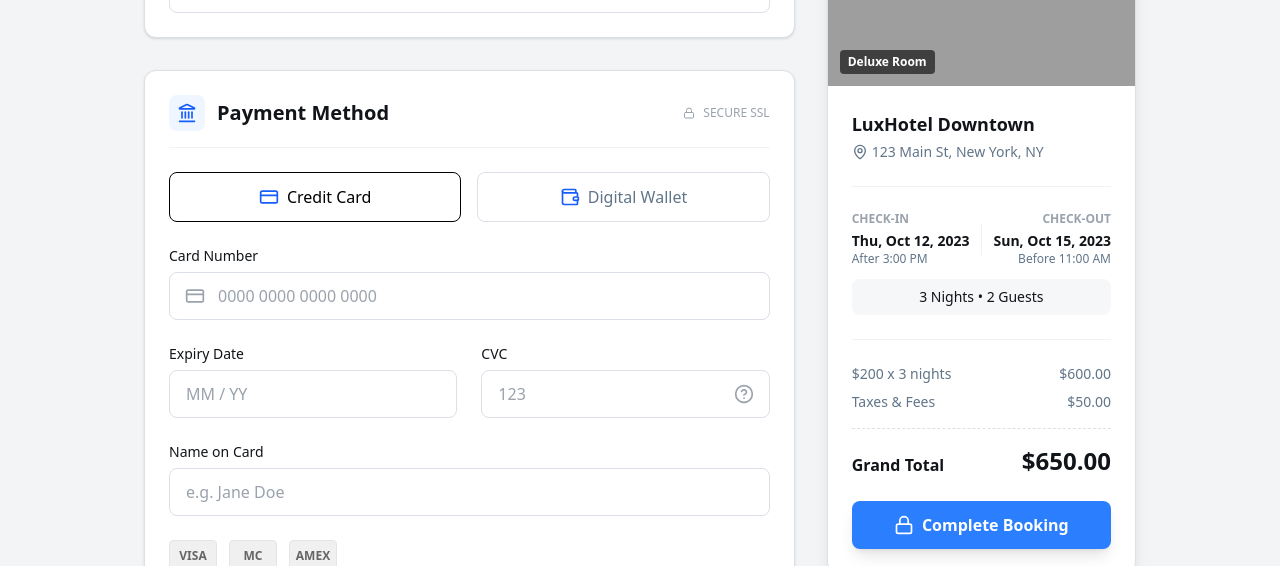
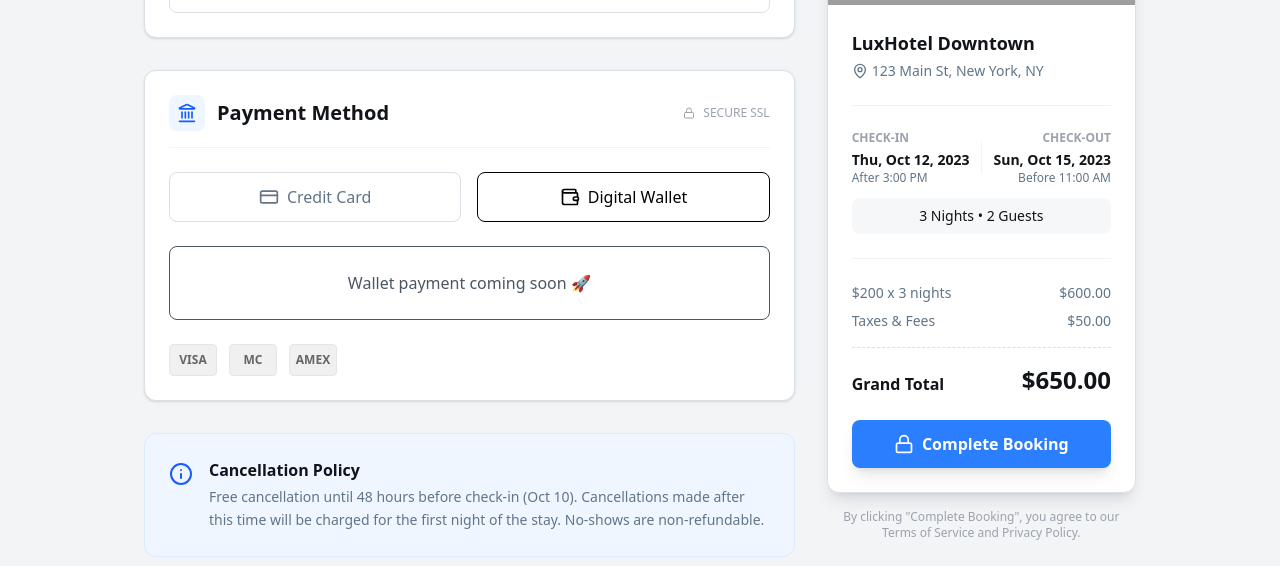
Before and after one commit to phanreach/Hotel-Management-System, a Next.js app: page /confirm-booking in a window 1280 px wide. Both pictures are taken after a click on the button "Digital Wallet". Shown: the part 606-1172 px from the top of the page. Built offline with nearby package versions, Linux system fonts and the light colour scheme; grey boxes are pictures that could not be loaded.

Commit message:
feat: enhance payment method component with card and wallet options

```diff
--- a/components/payment-method.tsx
+++ b/components/payment-method.tsx
@@ -1,3 +1,4 @@
+"use client";
 import React from "react";
 import {
   Wallet,
@@ -9,43 +10,57 @@ import {
 } from "lucide-react";
 
 export default function PaymentMethod() {
+  const [method, setMethod] = React.useState<"card" | "wallet">("card");
+
   return (
     <section className="bg-white rounded-xl border border-[#dbe0e6] p-6 shadow-sm">
       <div className="flex items-center justify-between mb-6 border-b border-[#f0f2f4] pb-4">
         <div className="flex items-center gap-3">
           <div className="p-2 bg-blue-50 rounded-lg text-primary">
-            <span className="material-symbols-outlined">
-              {" "}
             <Landmark size={20} className="text-blue-600" />
-            </span>
           </div>
           <h3 className="text-xl font-bold text-[#111418]">Payment Method</h3>
         </div>
         <div className="flex items-center gap-2 text-[#9aa2ac]">
-          <span className="material-symbols-outlined text-sm">
           <Lock size={12} className="text-grey-600" />
-          </span>
+
           <span className="text-xs font-medium uppercase">Secure SSL</span>
         </div>
       </div>
 
       {/* Payment Tabs */}
       <div className="flex gap-4 mb-6">
-        <button className="flex-1 flex items-center justify-center gap-2 py-3 px-4 rounded-lg bg-primary/10 text-primary border border-primary font-medium transition-all">
-          <span className="material-symbols-outlined">
-            {" "}
-            <CreditCard size={20} className="text-blue-600" />
-          </span>
+        {/* Credit Card Tab */}
+        <button
+          type="button"
+          onClick={() => setMethod("card")}
+          className={`flex-1 flex items-center justify-center gap-2 py-3 px-4 rounded-lg font-medium transition-all
+      ${
+        method === "card"
+          ? "bg-primary/10 text-primary border border-primary"
+          : "bg-white border border-[#dbe0e6] text-[#617589] hover:bg-gray-50"
+      }`}
+        >
+          <CreditCard size={20} />
           Credit Card
         </button>
-        <button className="flex-1 flex items-center justify-center gap-2 py-3 px-4 rounded-lg bg-white border border-[#dbe0e6] text-[#617589] font-medium hover:bg-gray-50 transition-all">
-          <span className="material-symbols-outlined">
-            <Wallet size={20} className="text-blue-600" />
-          </span>
+
+        {/* Wallet Tab */}
+        <button
+          type="button"
+          onClick={() => setMethod("wallet")}
+          className={`flex-1 flex items-center justify-center gap-2 py-3 px-4 rounded-lg font-medium transition-all
+      ${
+        method === "wallet"
+          ? "bg-primary/10 text-primary border border-primary"
+          : "bg-white border border-[#dbe0e6] text-[#617589] hover:bg-gray-50"
+      }`}
+        >
+          <Wallet size={20} />
           Digital Wallet
         </button>
       </div>
-
+      {method === "card" && (
         <form className="grid grid-cols-1 md:grid-cols-2 gap-6">
           <div className="md:col-span-2 flex flex-col gap-1.5">
             <label
@@ -61,9 +76,8 @@ export default function PaymentMethod() {
                 placeholder="0000 0000 0000 0000"
                 type="text"
               />
-            <span className="material-symbols-outlined absolute left-4 top-1/2 -translate-y-1/2 text-[#9aa2ac]">
+
               <CreditCard size={20} className="text-grey-600" />
-              </span>
             </div>
           </div>
 
@@ -93,9 +107,8 @@ export default function PaymentMethod() {
                 placeholder="123"
                 type="text"
               />
-            <span className="material-symbols-outlined absolute right-4 top-1/2 -translate-y-1/2 text-[#9aa2ac] text-lg cursor-help">
+
               <HelpCircle size={20} className="text-grey-600" />
-            </span>
             </div>
           </div>
 
@@ -114,6 +127,12 @@ export default function PaymentMethod() {
             />
           </div>
         </form>
+      )}
+      {method === "wallet" && (
+        <div className="p-6 border rounded-lg text-center text-gray-600">
+          Wallet payment coming soon 🚀
+        </div>
+      )}
 
       <div className="mt-6 flex gap-3 opacity-60 grayscale hover:grayscale-0 transition-all">
         <div className="h-8 w-12 bg-gray-200 rounded border border-gray-300 flex items-center justify-center font-bold text-xs">
```
Lines whose indentation alone changed are shown as unchanged.
